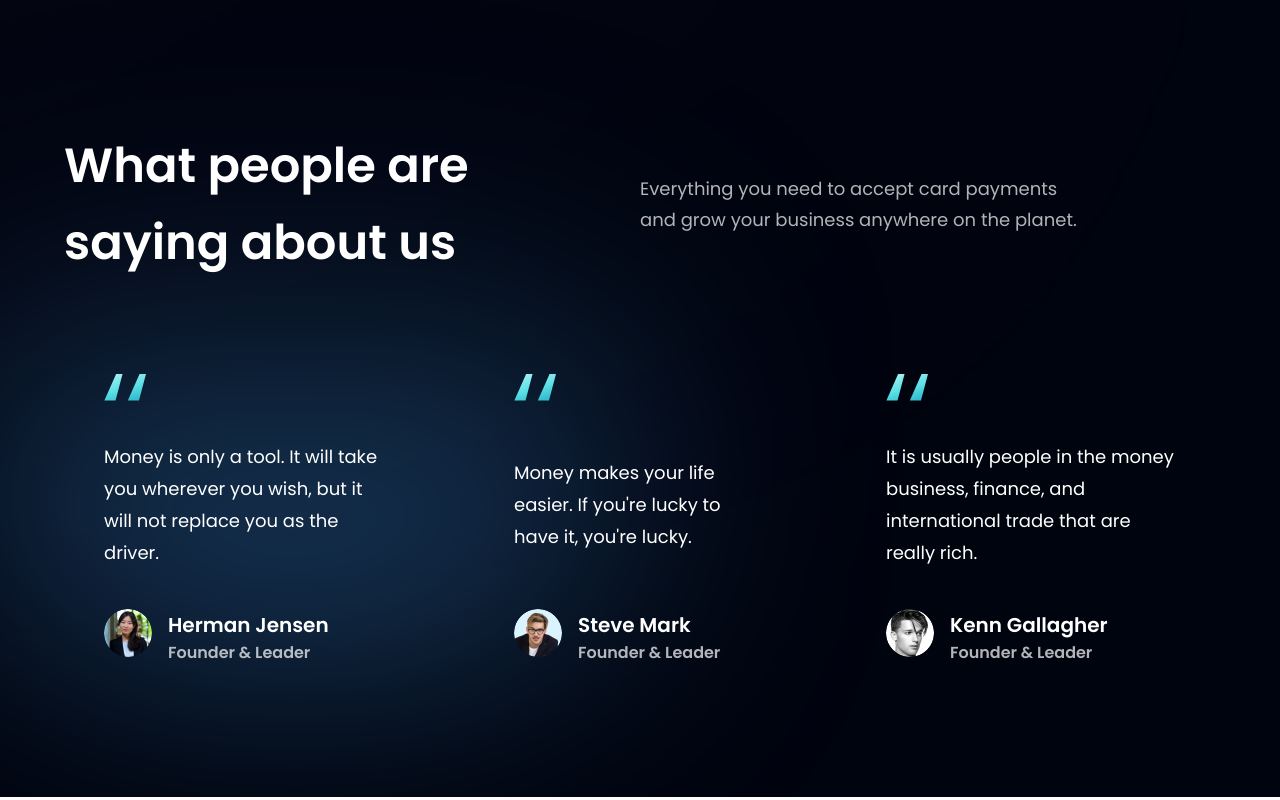
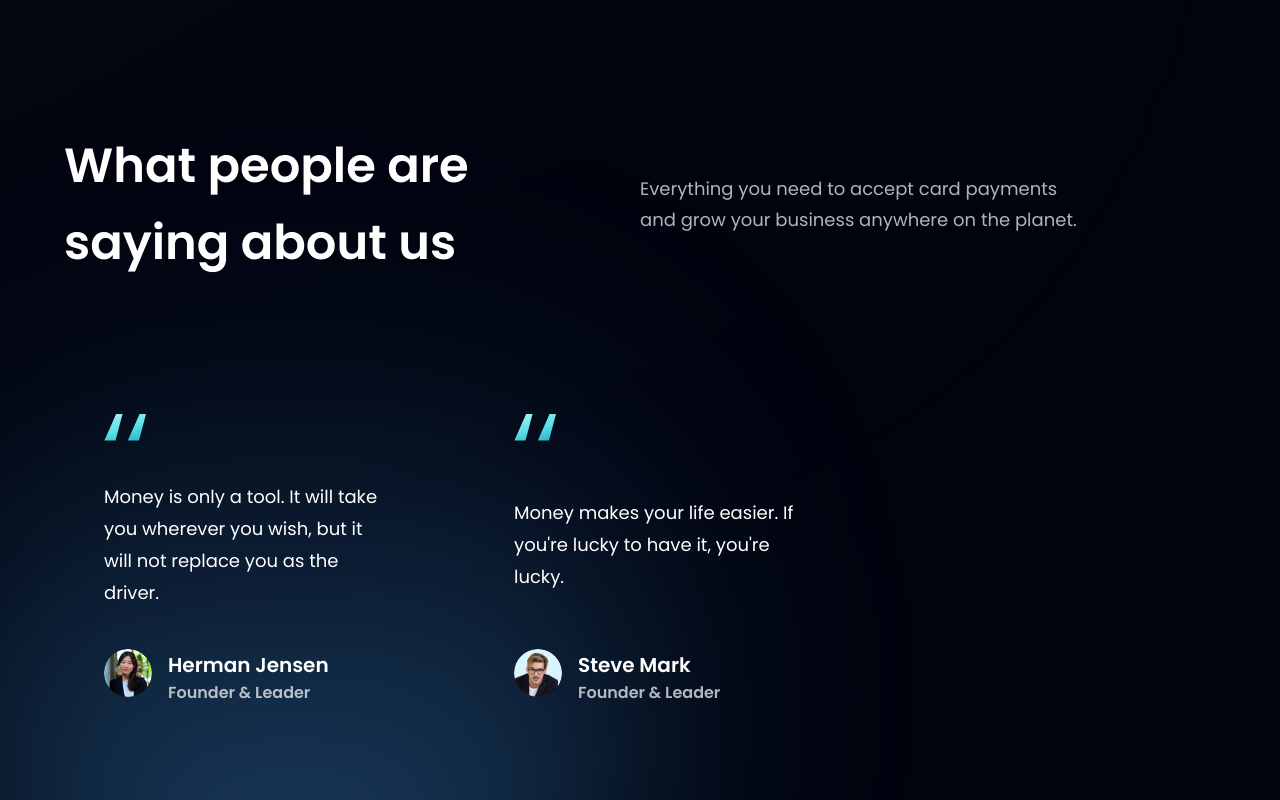
Before and after one commit to dimusiq/vite-react-project, a React (Vite) app: page / in a window 1280 px wide. Shown: the part 2740-3540 px from the top of the page. Built offline with nearby package versions, Linux system fonts and the light colour scheme.

Commit message:
small fix

```diff
--- a/src/components/Testimonials.jsx
+++ b/src/components/Testimonials.jsx
@@ -8,7 +8,7 @@
 			id='clients'
 			className={`${styles.paddingY} ${styles.flexCenter} flex-col relative`}>
 			<div className='absolute z-[0] w-[60%] h-[60%] right-[50%] rounded-full blue__gradient' />
-			<div className='w-full flex justify-between items-center md:flex-row flex-col sm:md-16 mb-6 relative z-[1]'>
+			<div className='w-full flex justify-between items-center md:flex-row flex-col sm:mb-16 mb-6 relative z-[1]'>
 				<h1 className={styles.heading2}>
 					What people are <br className='sm:block hidden' /> saying about us
 				</h1>
@@ -19,7 +19,7 @@
 					</p>
 				</div>
 			</div>
-			<div className='flex flex-w sm:justify-start justify-center w-full feedback-container relative z-[1]'>
+			<div className='flex flex-wrap sm:justify-start justify-center w-full feedback-container relative z-[1]'>
 				{feedback.map((card) => (
 					<FeedbackCard key={card.id} {...card} />
 				))}
```
